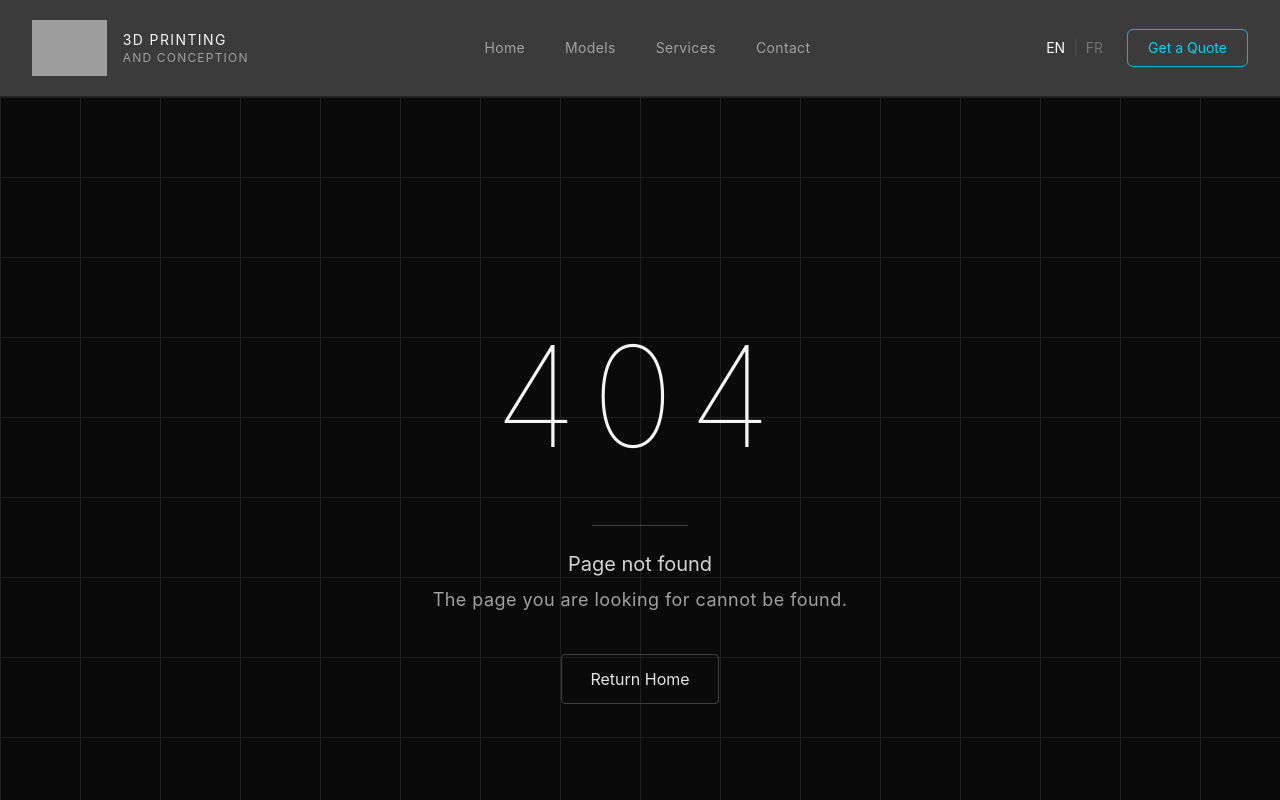
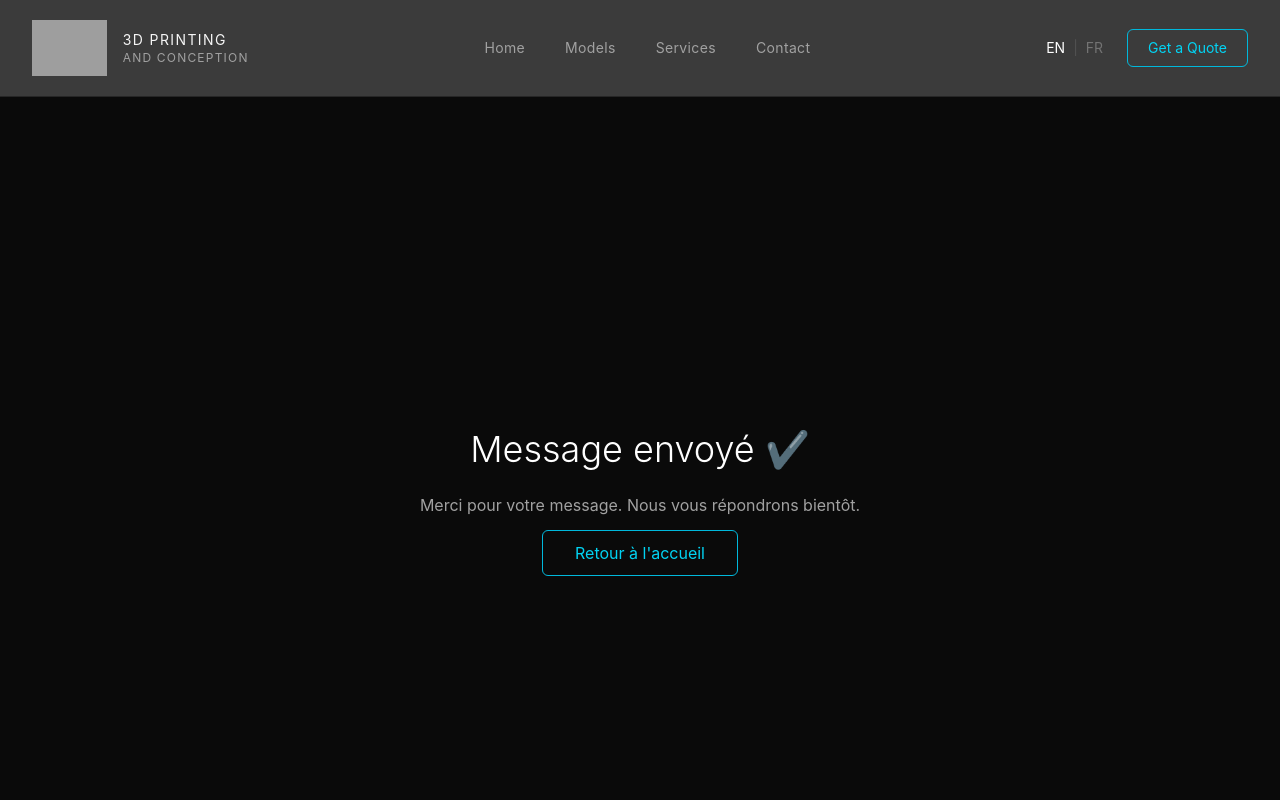
Before and after one commit to AlexMJBL/3d_design, a React (Vite) app: page /success in a window 1280 px wide. Shown: the top 800 px of the page. Built offline with nearby package versions, Linux system fonts and the light colour scheme; grey boxes are pictures that could not be loaded.

Commit message:
added succes page

```diff
--- a/src/App.tsx
+++ b/src/App.tsx
@@ -6,6 +6,7 @@ import NavBar from "./components/NavBar";
 import Models from "./pages/Models";
 import Services from "./pages/Services";
 import Footer from "./components/Footer";
+import Success from "./pages/Success"
 
 
 function App() {
@@ -15,8 +16,9 @@ function App() {
      <Routes>
       <Route path="/" element={<Home />} />
       <Route path="/models" element={<Models />} />
-            <Route path="/services" element={<Services />} />
+      <Route path="/services" element={<Services />} />
       <Route path="/contact" element={<Contact />} />
+      <Route path="/success" element={<Success />} />
        <Route path="*" element={<NotFound />} />
     </Routes>
     <Footer/>
--- a/src/pages/Contact.tsx
+++ b/src/pages/Contact.tsx
@@ -39,11 +39,13 @@ export default function Contact() {
           {/* FORM */}
 
           <form
-            name="contact"
-            method="POST"
-            data-netlify="true"
-            className="space-y-6"
-          >
+  name="contact"
+  method="POST"
+  action="/success"
+  data-netlify="true"
+  data-netlify-honeypot="bot-field"
+  className="space-y-6"
+>
 
             {/* Netlify hidden fields */}
 
--- /dev/null
+++ b/src/pages/Success.tsx
@@ -0,0 +1,38 @@
+import { Link } from "react-router-dom"
+
+export default function Success() {
+
+  return (
+
+    <section className="min-h-screen flex items-center justify-center bg-neutral-950 text-neutral-200 px-6">
+
+      <div className="text-center space-y-6">
+
+        <h1 className="text-4xl text-white font-light">
+          Message envoyé ✔
+        </h1>
+
+        <p className="text-neutral-400">
+          Merci pour votre message. Nous vous répondrons bientôt.
+        </p>
+
+        <Link
+          to="/"
+          className="
+          px-8 py-3
+          border border-cyan-500
+          text-cyan-400
+          rounded-md
+          hover:bg-cyan-500
+          hover:text-black
+          transition
+          "
+        >
+          Retour à l'accueil
+        </Link>
+
+      </div>
+
+    </section>
+  )
+}
```
